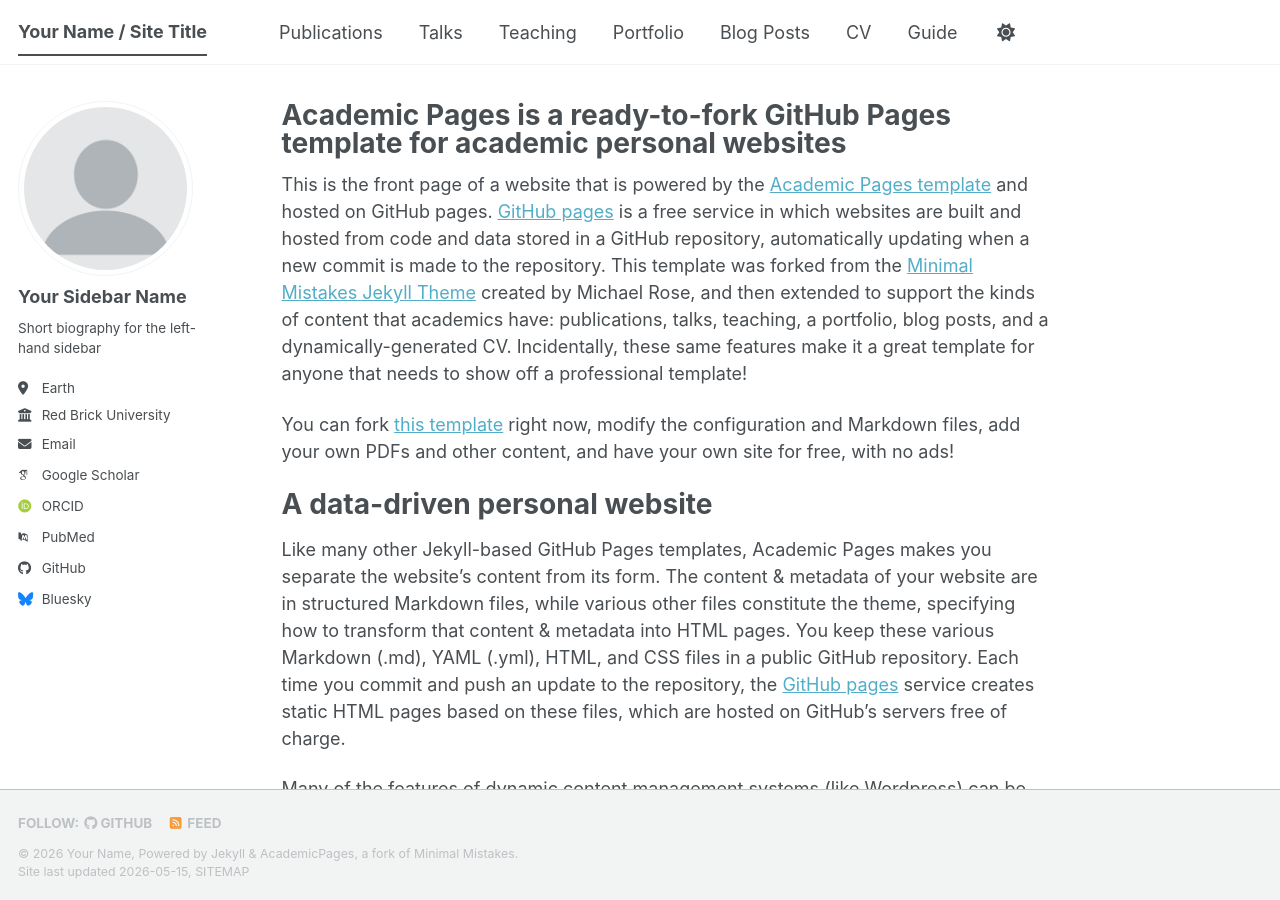
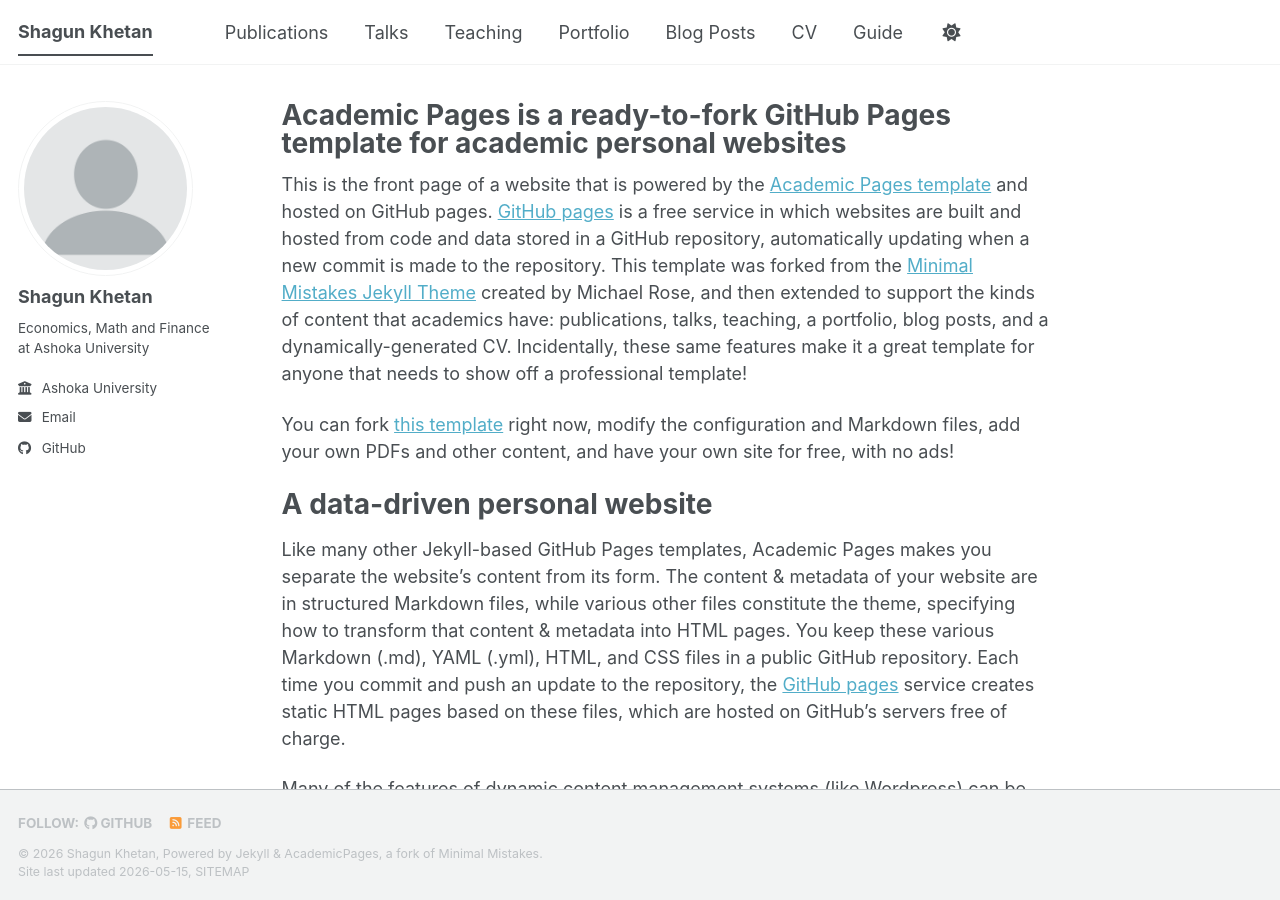
Before and after one commit to shagun-khetan/shagun-khetan.github.io, a Jekyll site: the page built from _pages/about.md, in a window 1280 px wide and 900 px high. Built offline with Jekyll 4.4.1, drawn with Linux system fonts in a browser that asks for light colours; some web fonts are replaced; a script bundle is joined from its source files by our own code; library files that are not in the unit come from our copies.

Commit message:
first commit

```diff
--- a/_config.yml
+++ b/_config.yml
@@ -9,14 +9,14 @@
 # Basic Site Settings
 locale                   : "en-US"
 site_theme               : "default" # The available themes options are "default", "air", "sunrise", "mint", "dirt" and "contrast"
-title                    : "Your Name / Site Title"
+title                    : "Shagun Khetan"
 title_separator          : "-"
-name                     : &name "Your Name"
-description              : &description "Your Name's academic portfolio"   # Update this with a general description of your site, this is the default if not overridden by a page
-url                      : https://academicpages.github.io # The base hostname & protocol for your site e.g. "https://[your GitHub username].github.io",
+name                     : &name "Shagun Khetan"
+description              : &description "Shagun Khetan's academic portfolio"   # Update this with a general description of your site, this is the default if not overridden by a page
+url                      : https://shagun-khetan.github.io # The base hostname & protocol for your site e.g. "https://[your GitHub username].github.io",
                                                            # or if you already have some other page hosted on Github then use "https://[your GitHub username].github.io/[Your Repo Name]"
 baseurl                  : "" # the subpath of your site, e.g. "/blog"
-repository               : "academicpages/academicpages.github.io"
+repository               : "shagun-khetan/shagun-khetan.github.io"
 
 # Site Author - The following control what appear as part of the author content on the side bar.
 #               If a field is blank the icon and link will not appear, otherwise it will be shown.
@@ -24,24 +24,24 @@
 author:
   # Biographic information
   avatar           : "profile.png"
-  name             : "Your Sidebar Name"
+  name             : "Shagun Khetan"
   pronouns         : # example: "she/her"
-  bio              : "Short biography for the left-hand sidebar"
-  location         : "Earth"
-  employer         : "Red Brick University"
+  bio              : "Economics, Math and Finance at Ashoka University"
+  location         : # "Earth"
+  employer         : "Ashoka University"
   uri              : # URL
-  email            : "none@example.org"
+  email            : "shagun.khetan_ug2023@ashoka.edu.in"
 
   # Academic websites
   academia         : # URL
   arxiv            : # URL - Update with the correct link to your profile
-  googlescholar    : "https://scholar.google.com/citations?user=PS_CX0AAAAAJ"
+  googlescholar    : # "https://scholar.google.com/citations?user=PS_CX0AAAAAJ"
   inspire-hep      : # URL
   impactstory      : # URL
-  orcid            : "https://orcid.org/yourorcidurl"
+  orcid            : # "https://orcid.org/yourorcidurl"
   semantic         : # URL
   ssrn             : # URL
-  pubmed           : "https://www.ncbi.nlm.nih.gov/pubmed/?term=john+snow"
+  pubmed           : # "https://www.ncbi.nlm.nih.gov/pubmed/?term=john+snow"
   researchgate     : # URL
   scopus           : # URL
   zotero           : # URL
@@ -51,13 +51,13 @@
   bitbucket        : # Username - Update with your username on the site
   codepen          : # Username
   dribbble         : # Username
-  github           : "academicpages"
+  github           : "shagun-khetan"
   kaggle           : # Username
   stackoverflow    : # User number or user number and name (i.e., use "1" or "1/jeff-atwood")
 
   # Social media
   artstation       : # Username
-  bluesky          : "bsky.app" # Replace this with you Bluesky username
+  bluesky          : # "bsky.app" # Replace this with you Bluesky username
   facebook         : # Username
   flickr           : # Username
   foursquare       : # Username
@@ -66,7 +66,7 @@
   keybase          : # Username
   instagram        : # Username
   lastfm           : # Username
-  linkedin         : # Username
+  linkedin         : # shagun-khetan
   mastodon         : # URL
   medium           : # URL
   pinterest        : # Username
```
